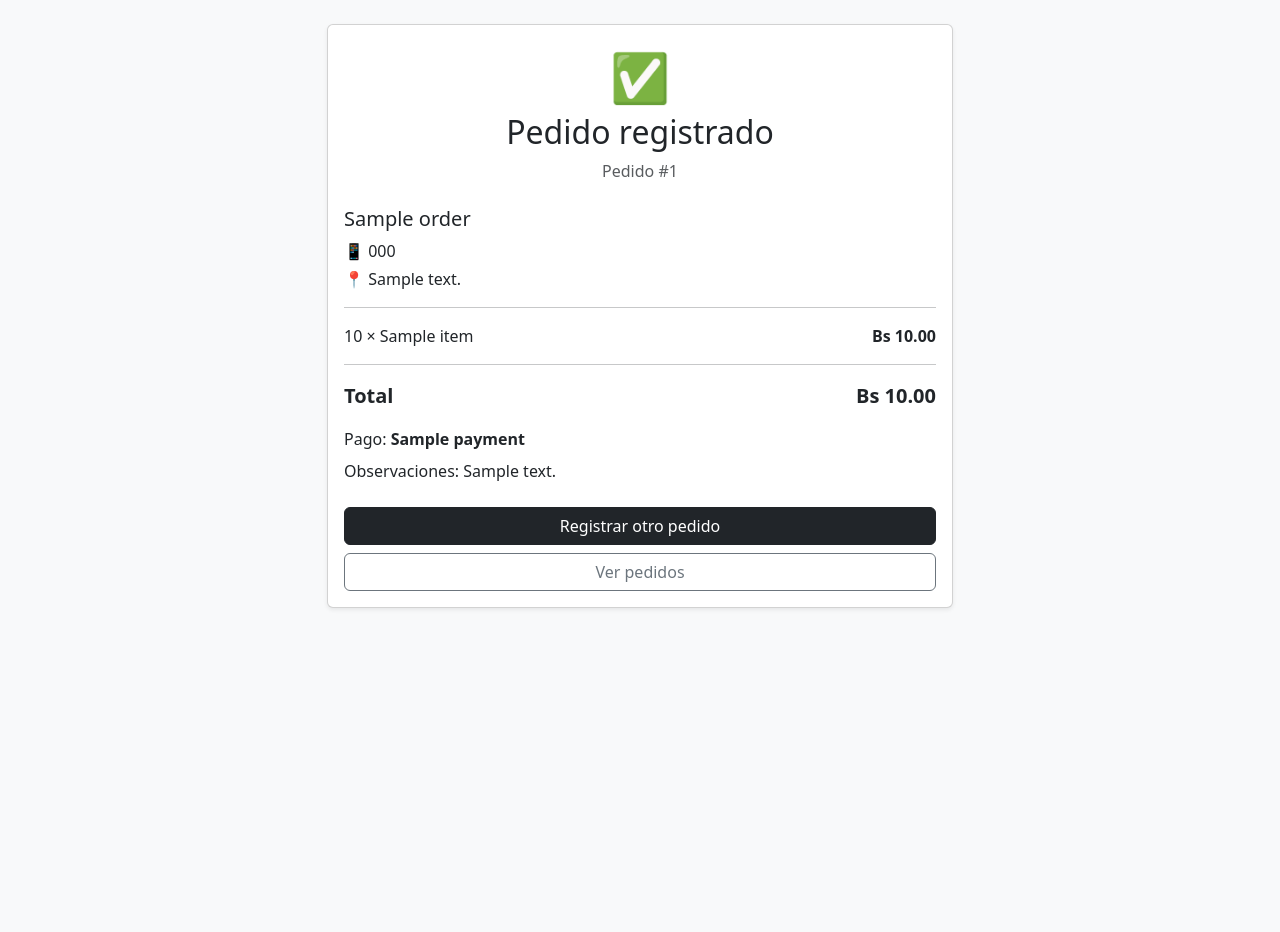
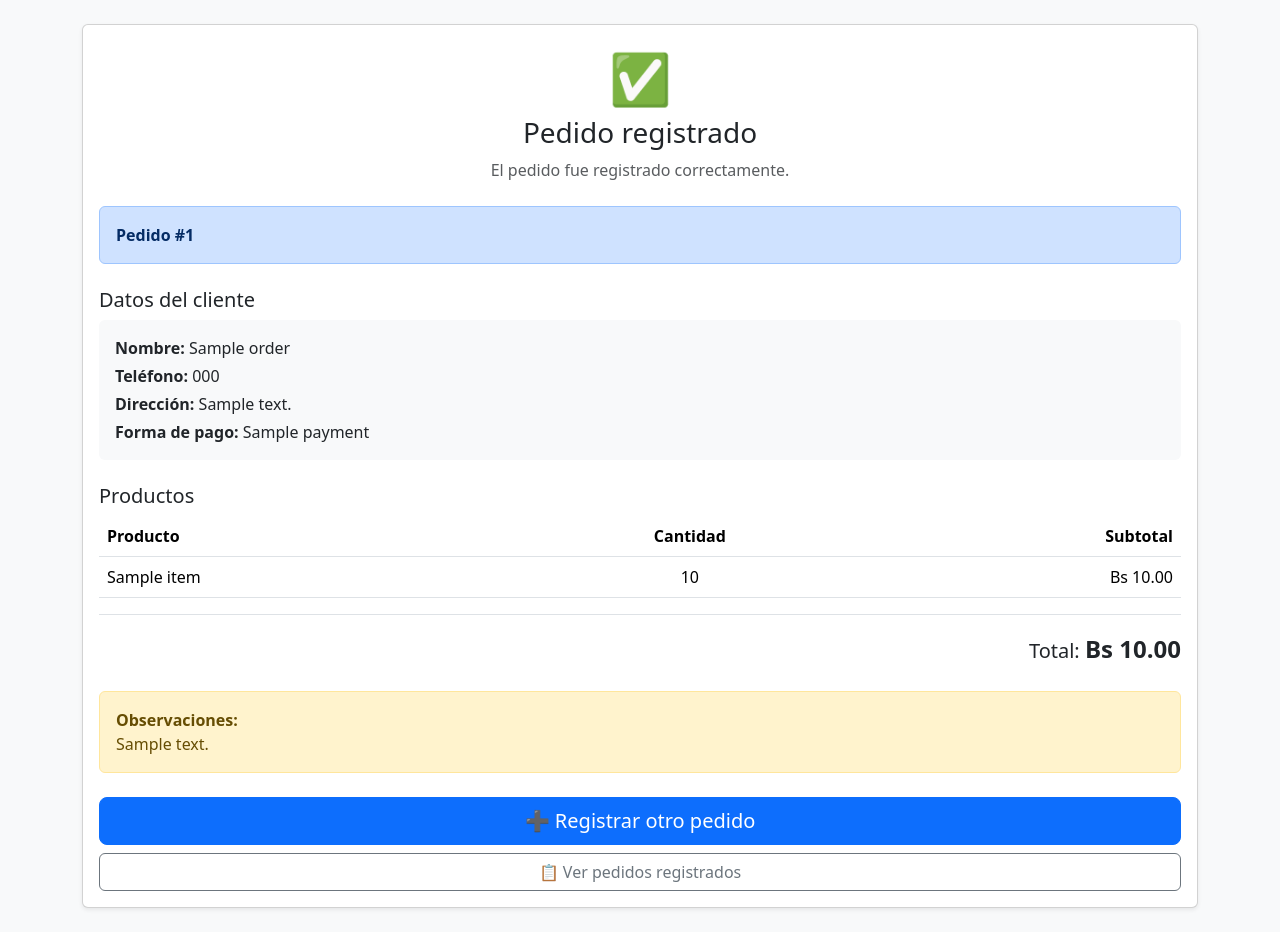
Before and after one commit to ElGringoRiveroGhost/restaurante-mvp, a Flask app: template templates/confirmacion.html in a window 1280 px wide. Before the commit the page ends 609 px from the top, so only its background shows below. Run offline with Flask 3, Linux system fonts and the light colour scheme; the template is opened without the code that fills it: most values are stand-ins (such as "Sample title", 1, 10 or a date in 2020).

Commit message:
Update confirmacion.html

```diff
--- a/templates/confirmacion.html
+++ b/templates/confirmacion.html
@@ -1,51 +1,182 @@
-<!doctype html>
+<!DOCTYPE html>
 <html lang="es">
 <head>
-    <meta charset="utf-8">
-    <meta name="viewport" content="width=device-width, initial-scale=1">
+    <meta charset="UTF-8">
+    <meta name="viewport" content="width=device-width, initial-scale=1.0">
+
     <title>Pedido registrado</title>
-    <link href="https://cdn.jsdelivr.net/npm/bootstrap@5.3.3/dist/css/bootstrap.min.css" rel="stylesheet">
+
+    <link
+        href="https://cdn.jsdelivr.net/npm/bootstrap@5.3.3/dist/css/bootstrap.min.css"
+        rel="stylesheet"
+    >
 </head>
+
 <body class="bg-light">
-<div class="container py-4" style="max-width: 650px;">
+
+<div class="container py-4">
+
     <div class="card shadow-sm">
+
         <div class="card-body">
+
             <div class="text-center mb-4">
-                <div style="font-size:48px;">✅</div>
-                <h2>Pedido registrado</h2>
-                <p class="text-muted">Pedido #{{ order.id }}</p>
+
+                <div style="font-size: 50px;">
+                    ✅
+                </div>
+
+                <h1 class="h3">
+                    Pedido registrado
+                </h1>
+
+                <p class="text-muted mb-0">
+                    El pedido fue registrado correctamente.
+                </p>
+
             </div>
 
-            <h5>{{ order.name }}</h5>
-            <p class="mb-1">📱 {{ order.phone }}</p>
-            <p>📍 {{ order.address or "Sin dirección" }}</p>
 
-            <hr>
+            <div class="alert alert-primary">
 
-            {% for item in order.items %}
-            <div class="d-flex justify-content-between mb-2">
-                <span>{{ item.qty }} × {{ item.name }}</span>
-                <strong>Bs {{ "%.2f"|format(item.subtotal) }}</strong>
-            </div>
-            {% endfor %}
+                <strong>
+                    Pedido #{{ order['id'] }}
+                </strong>
 
-            <hr>
-
-            <div class="d-flex justify-content-between fs-5">
-                <strong>Total</strong>
-                <strong>Bs {{ "%.2f"|format(order.total) }}</strong>
             </div>
 
-            <p class="mt-3 mb-0">Pago: <strong>{{ order.payment }}</strong></p>
 
-            {% if order.notes %}
-            <p class="mt-2 mb-0">Observaciones: {{ order.notes }}</p>
+            <h2 class="h5 mt-4">
+                Datos del cliente
+            </h2>
+
+            <div class="card bg-light border-0 mb-4">
+
+                <div class="card-body">
+
+                    <p class="mb-1">
+                        <strong>Nombre:</strong>
+                        {{ order['name'] }}
+                    </p>
+
+                    <p class="mb-1">
+                        <strong>Teléfono:</strong>
+                        {{ order['phone'] }}
+                    </p>
+
+                    <p class="mb-1">
+                        <strong>Dirección:</strong>
+                        {{ order['address'] }}
+                    </p>
+
+                    <p class="mb-0">
+                        <strong>Forma de pago:</strong>
+                        {{ order['payment'] }}
+                    </p>
+
+                </div>
+
+            </div>
+
+
+            <h2 class="h5">
+                Productos
+            </h2>
+
+            <div class="table-responsive">
+
+                <table class="table align-middle">
+
+                    <thead>
+
+                        <tr>
+                            <th>Producto</th>
+                            <th class="text-center">Cantidad</th>
+                            <th class="text-end">Subtotal</th>
+                        </tr>
+
+                    </thead>
+
+                    <tbody>
+
+                    {% for item in order['items'] %}
+
+                        <tr>
+
+                            <td>
+                                {{ item['name'] }}
+                            </td>
+
+                            <td class="text-center">
+                                {{ item['qty'] }}
+                            </td>
+
+                            <td class="text-end">
+                                Bs {{ "%.2f"|format(item['subtotal']) }}
+                            </td>
+
+                        </tr>
+
+                    {% endfor %}
+
+                    </tbody>
+
+                </table>
+
+            </div>
+
+
+            <div class="text-end border-top pt-3">
+
+                <span class="fs-5">
+                    Total:
+                </span>
+
+                <strong class="fs-4">
+                    Bs {{ "%.2f"|format(order['total']) }}
+                </strong>
+
+            </div>
+
+
+            {% if order['notes'] %}
+
+            <div class="alert alert-warning mt-4">
+
+                <strong>Observaciones:</strong>
+
+                <div>
+                    {{ order['notes'] }}
+                </div>
+
+            </div>
+
             {% endif %}
 
-            <a href="/" class="btn btn-dark w-100 mt-4">Registrar otro pedido</a>
-            <a href="/pedidos" class="btn btn-outline-secondary w-100 mt-2">Ver pedidos</a>
+
+            <div class="d-grid gap-2 mt-4">
+
+                <a
+                    href="/"
+                    class="btn btn-primary btn-lg"
+                >
+                    ➕ Registrar otro pedido
+                </a>
+
+                <a
+                    href="/pedidos"
+                    class="btn btn-outline-secondary"
+                >
+                    📋 Ver pedidos registrados
+                </a>
+
+            </div>
+
         </div>
+
     </div>
+
 </div>
+
 </body>
 </html>
```
